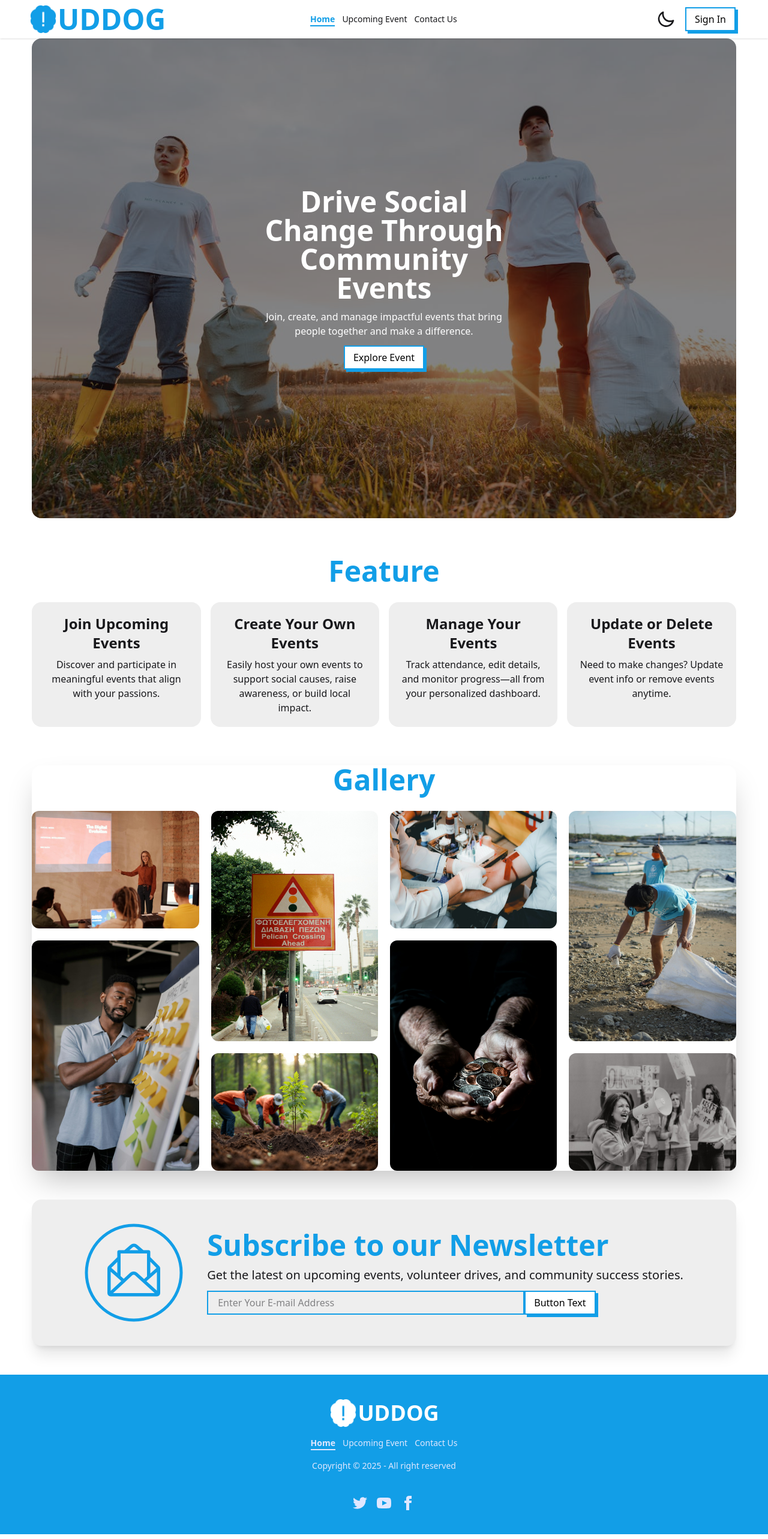
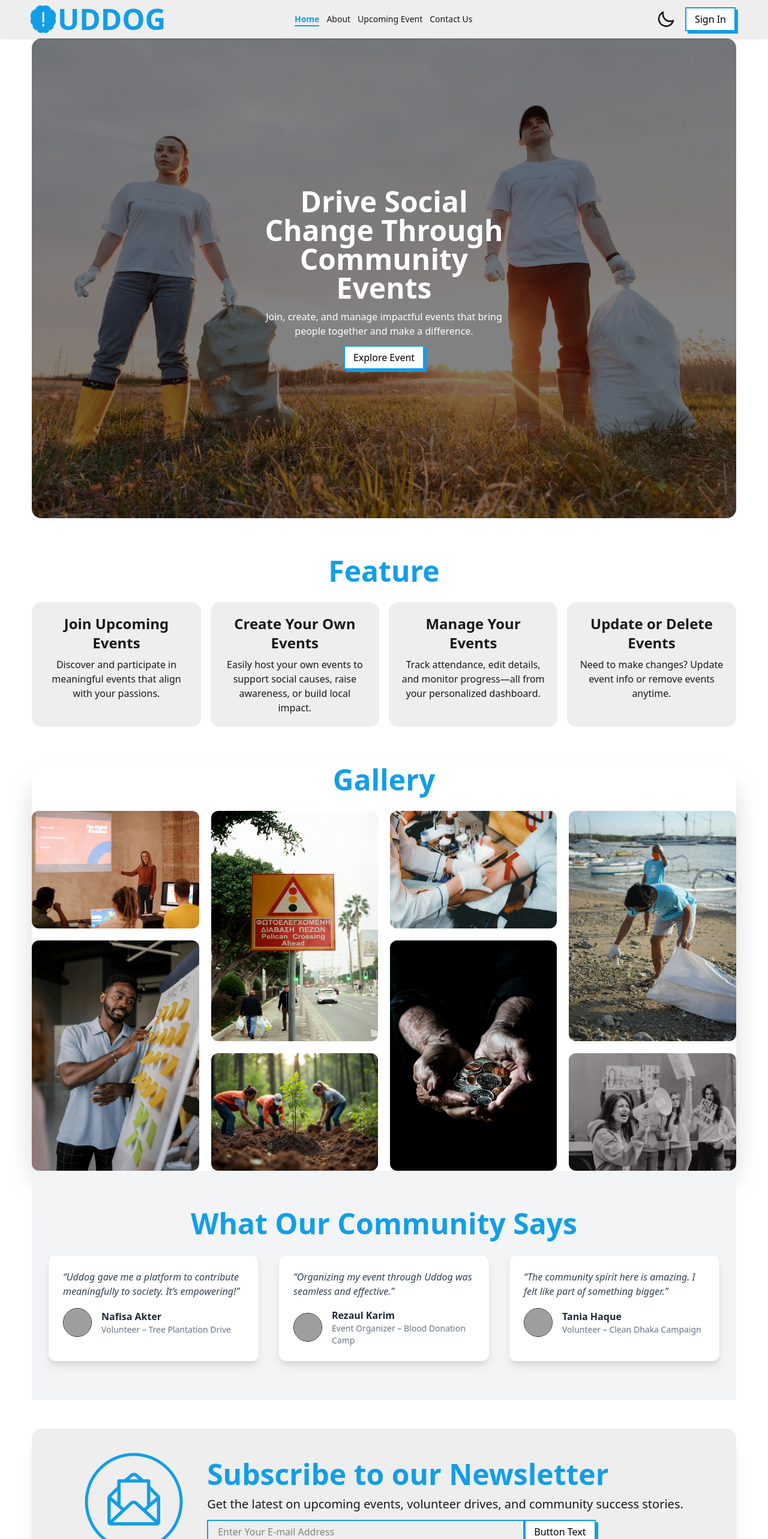
Before and after one commit to ihsanuddin637/uddog-client, a React (Vite) app: page / in a window 1280 px wide. Shown: the top 2566 px of the page at 60% size. Built offline with nearby package versions, Linux system fonts and the light colour scheme; no server answers; grey boxes are pictures that could not be loaded.

Commit message:
make some polish

```diff
--- a/src/Components/NavBar/NavBar.jsx
+++ b/src/Components/NavBar/NavBar.jsx
@@ -52,6 +52,14 @@ const NavBar = () => {
         className={({ isActive }) =>
           isActive ? "border-b-2 font-extrabold text-[#129ee7]" : ""
         }
+        to="/about"
+      >
+        <li>About</li>
+      </NavLink>
+      <NavLink
+        className={({ isActive }) =>
+          isActive ? "border-b-2 font-extrabold text-[#129ee7]" : ""
+        }
         to="/upcoming-event"
       >
         <li>Upcoming Event</li>
@@ -67,7 +75,7 @@ const NavBar = () => {
     </>
   );
   return (
-    <div className="navbar bg-base-100 shadow-sm px-0 lg:px-12">
+    <div className="navbar bg-base-300 shadow-sm px-0 lg:px-12">
       <div className="navbar-start">
         <div className="dropdown">
           <div tabIndex={0} role="button" className="btn btn-ghost lg:hidden">
@@ -159,7 +167,10 @@ const NavBar = () => {
               <li className="hover:bg-[#129ee7] hover:text-white">
                 <Link to="/joined-event">Joined Event</Link>
               </li>
-              <li className="hover:bg-[#129ee7] hover:text-white" onClick={handleSignOut}>
+              <li
+                className="hover:bg-[#129ee7] hover:text-white"
+                onClick={handleSignOut}
+              >
                 <Link>Sign Out</Link>
               </li>
             </ul>
--- a/src/Layouts/HomeLayout.jsx
+++ b/src/Layouts/HomeLayout.jsx
@@ -6,7 +6,7 @@ import Footer from "./../Components/Footer/Footer";
 const HomeLayout = () => {
   return (
     <div>
-      <nav>
+      <nav className="sticky top-0 z-50">
         <NavBar></NavBar>
       </nav>
       <main className="min-h-[calc(100vh-330px)] max-w-11/12 mx-auto">
--- /dev/null
+++ b/src/Pages/About/About.jsx
@@ -0,0 +1,49 @@
+import React from "react";
+
+const About = () => {
+  return (
+    <section className="py-16 px-4 bg-white text-gray-800">
+      <div className="max-w-6xl mx-auto">
+        <h1 className="text-4xl md:text-5xl font-bold text-center mb-6">
+          About Uddog
+        </h1>
+        <p className="text-center max-w-3xl mx-auto text-lg text-gray-600 mb-12">
+          Uddog is a social development event platform dedicated to connecting
+          passionate individuals with meaningful community-driven initiatives.
+          Whether you're looking to volunteer, organize, or simply stay
+          informed—Uddog empowers you to make a real impact.
+        </p>
+
+        <div className="grid md:grid-cols-2 gap-10 items-center">
+          <div className="space-y-4">
+            <h2 className="text-2xl font-semibold">Our Mission</h2>
+            <p className="text-gray-600">
+              We aim to build a digital ecosystem where social good is easily
+              accessible and actionable. By connecting organizers with
+              volunteers and showcasing impactful events, Uddog strengthens
+              local communities across Bangladesh and beyond.
+            </p>
+
+            <h2 className="text-2xl font-semibold mt-6">What We Offer</h2>
+            <ul className="list-disc list-inside text-gray-600">
+              <li>Discover local social service events</li>
+              <li>Join as a volunteer or team member</li>
+              <li>Create and manage your own community events</li>
+              <li>Track participation and impact</li>
+            </ul>
+          </div>
+        </div>
+
+        <div className="mt-16 text-center">
+          <h2 className="text-2xl font-semibold mb-2">Get Involved</h2>
+          <p className="text-gray-600 max-w-xl mx-auto">
+            We believe in the power of collective action. Join our movement to
+            build a more connected and caring society—one event at a time.
+          </p>
+        </div>
+      </div>
+    </section>
+  );
+};
+
+export default About;
--- a/src/Pages/Home/Home.jsx
+++ b/src/Pages/Home/Home.jsx
@@ -3,6 +3,7 @@ import NewsLetter from '../NewsLetter/NewsLetter';
 import Banner from '../Banner/Banner';
 import FeaturedSection from '../FeaturedSection/FeaturedSection';
 import GallerySection from '../GallerySection/GallerySection';
+import SuccessStoreies from '../SuccessStoreies/SuccessStoreies';
 
 const Home = () => {
     return (
@@ -10,6 +11,7 @@ const Home = () => {
             <Banner></Banner>
             <FeaturedSection></FeaturedSection>
             <GallerySection></GallerySection>
+            <SuccessStoreies></SuccessStoreies>
             <NewsLetter></NewsLetter>
         </div>
     );
--- /dev/null
+++ b/src/Pages/SuccessStoreies/SuccessStoreies.jsx
@@ -0,0 +1,66 @@
+import React from "react";
+
+const testimonials = [
+  {
+    name: "Nafisa Akter",
+    role: "Volunteer",
+    event: "Tree Plantation Drive",
+    quote:
+      "Uddog gave me a platform to contribute meaningfully to society. It’s empowering!",
+    avatar: "https://i.pravatar.cc/100?img=12",
+  },
+  {
+    name: "Rezaul Karim",
+    role: "Event Organizer",
+    event: "Blood Donation Camp",
+    quote: "Organizing my event through Uddog was seamless and effective.",
+    avatar: "https://i.pravatar.cc/100?img=33",
+  },
+  {
+    name: "Tania Haque",
+    role: "Volunteer",
+    event: "Clean Dhaka Campaign",
+    quote:
+      "The community spirit here is amazing. I felt like part of something bigger.",
+    avatar: "https://i.pravatar.cc/100?img=45",
+  },
+];
+
+const TestimonialsSection = () => {
+  return (
+    <section className="py-16 bg-gray-100" id="testimonials">
+      <div className="max-w-6xl mx-auto px-4">
+        <h1 className="text-5xl font-bold text-[#129ee7] text-center pb-7">What Our Community Says</h1>
+        <div className="grid gap-8 md:grid-cols-2 lg:grid-cols-3">
+          {testimonials.map((testimonial, index) => (
+            <div
+              key={index}
+              className="bg-white shadow-lg rounded-xl p-6 border border-gray-200"
+            >
+              <p className="text-gray-700 italic mb-4">
+                &ldquo;{testimonial.quote}&rdquo;
+              </p>
+              <div className="flex items-center gap-4">
+                <img
+                  src={testimonial.avatar}
+                  alt={testimonial.name}
+                  className="w-12 h-12 rounded-full border"
+                />
+                <div>
+                  <p className="font-semibold text-gray-800">
+                    {testimonial.name}
+                  </p>
+                  <p className="text-sm text-gray-500">
+                    {testimonial.role} – {testimonial.event}
+                  </p>
+                </div>
+              </div>
+            </div>
+          ))}
+        </div>
+      </div>
+    </section>
+  );
+};
+
+export default TestimonialsSection;
--- a/src/Routes/Routes.jsx
+++ b/src/Routes/Routes.jsx
@@ -15,6 +15,7 @@ import EventDetails from "../Pages/EventDetails/EventDetails";
 import UpdateEvent from "../Pages/UpdateEvent/UpdateEvent";
 import Contact from "../Pages/Contact/Contact";
 import Loading from "../Pages/Loading/Loading";
+import About from "../Pages/About/About";
 
 export const router = createBrowserRouter([
   {
@@ -23,6 +24,10 @@ export const router = createBrowserRouter([
     errorElement: <Error></Error>,
     children: [
       { index: true, Component: Home },
+      {
+        path: "/about",
+        Component: About,
+      },
       {
         path: "/upcoming-event",
         Component: UpcomingEvent,
```
